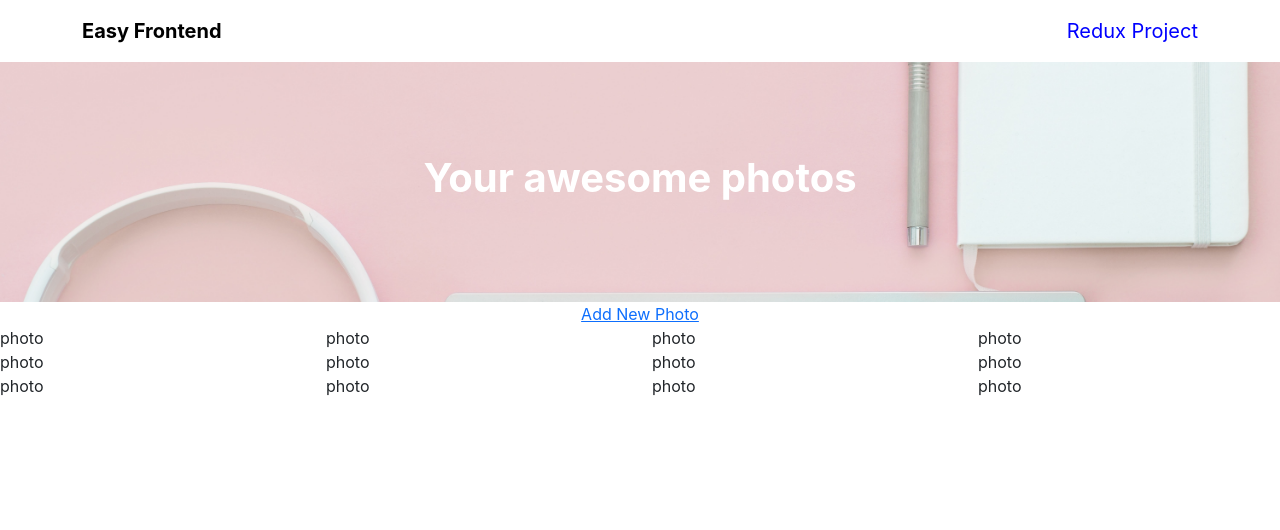
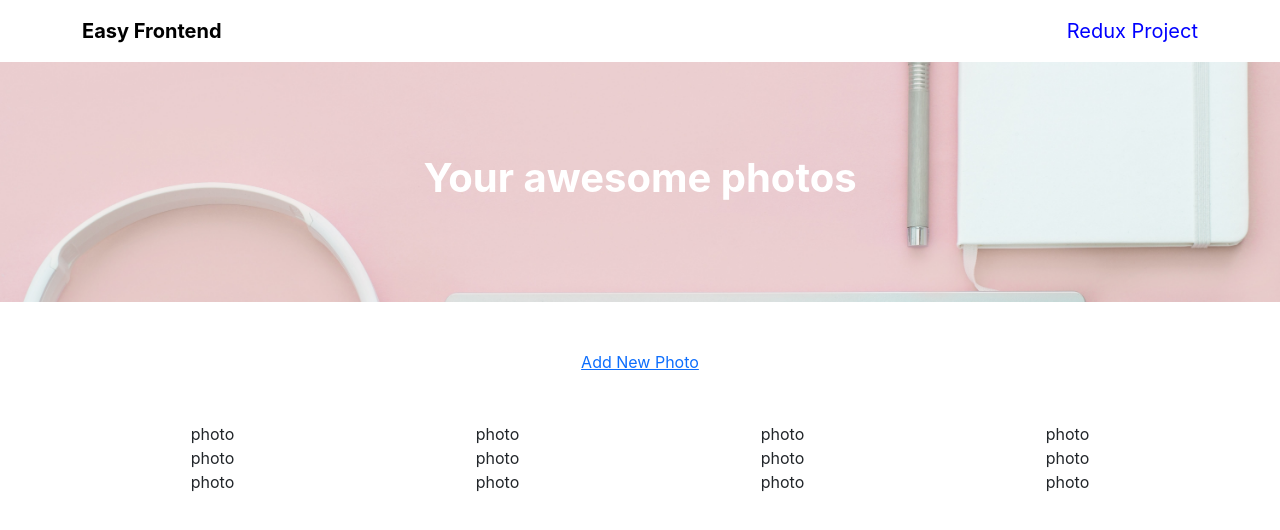
Before and after one commit to SonDo580/photo-app, a React (Create React App) app: page /photos in a window 1280 px wide. Shown: the top 530 px of the page. Built offline with nearby package versions, Linux system fonts and the light colour scheme.

Commit message:
Change spacing

```diff
--- a/src/features/photo/pages/Main.js
+++ b/src/features/photo/pages/Main.js
@@ -13,11 +13,13 @@ function Main() {
     <div className="photo-main">
       <Banner title="Your awesome photos" backgroundUrl={Images.PINK_BG} />
 
-      <Container className="text-center">
-        <Link to="add">Add New Photo</Link>
+      <Container className="text-center ">
+        <div className="py-5">
+          <Link to="add">Add New Photo</Link>
+        </div>
+
+        <PhotoList photos={photos} />
       </Container>
-
-      <PhotoList photos={photos} />
     </div>
   );
 }
```
